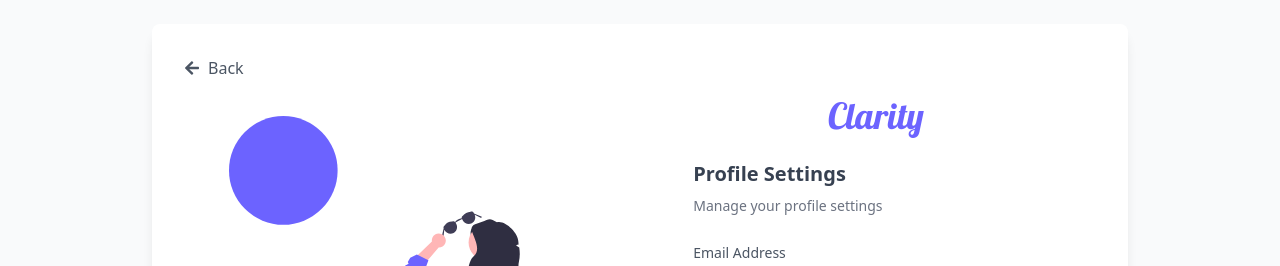
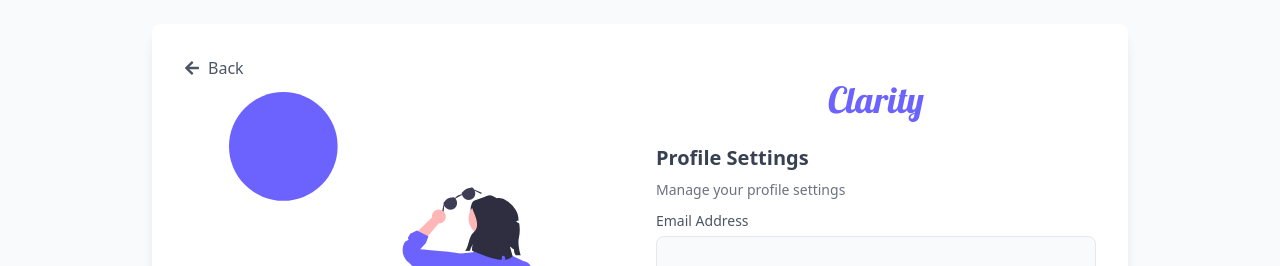
Before and after one commit to Ditz3n/Clarity, a Next.js app: page /profile in a window 1280 px wide. Shown: the top 266 px of the page. Built offline with nearby package versions, Linux system fonts and the light colour scheme; no server answers; sample sign-in values are in the browser's storage.

Commit message:
Fixed the right side of the content window on the profile page to not take up the full width.

```diff
--- a/app/(protected)/profile/page.tsx
+++ b/app/(protected)/profile/page.tsx
@@ -161,7 +161,7 @@
             <button
               onClick={() => router.push('/home')}
               type="button"
-              className="mb-4 flex items-center text-gray-600 hover:text-gray-900 dark:text-gray-300 dark:hover:text-white transition-colors"
+              className="flex items-center text-gray-600 hover:text-gray-900 dark:text-gray-300 dark:hover:text-white transition-colors"
             >
               <FaArrowLeft className="w-4 h-4 mr-2" />
               <LanguageToggleTransition
@@ -195,14 +195,14 @@
               {/* Right side - Profile Content */}
               <div className="w-full md:w-7/12 lg:w-1/2 flex flex-col">
                 <ContentTransition>
-                  <div className="flex flex-col items-center md:items-start">
+                  <div className="w-full flex flex-col items-center md:items-start">
                     {/* Logo centered on mobile, left-aligned on desktop */}
                     <div className="w-full flex justify-center md:justify-start mb-6">
                       <Logo />
                     </div>
 
                     {/* Title and subtitle centered on mobile */}
-                    <div className="w-full text-center md:text-left mb-6">
+                    <div className="w-full text-center md:text-left mb-2">
                       <h2 className="text-xl font-semibold text-gray-700 dark:text-gray-200">
                         <LanguageToggleTransition
                           en="Profile Settings"
```
